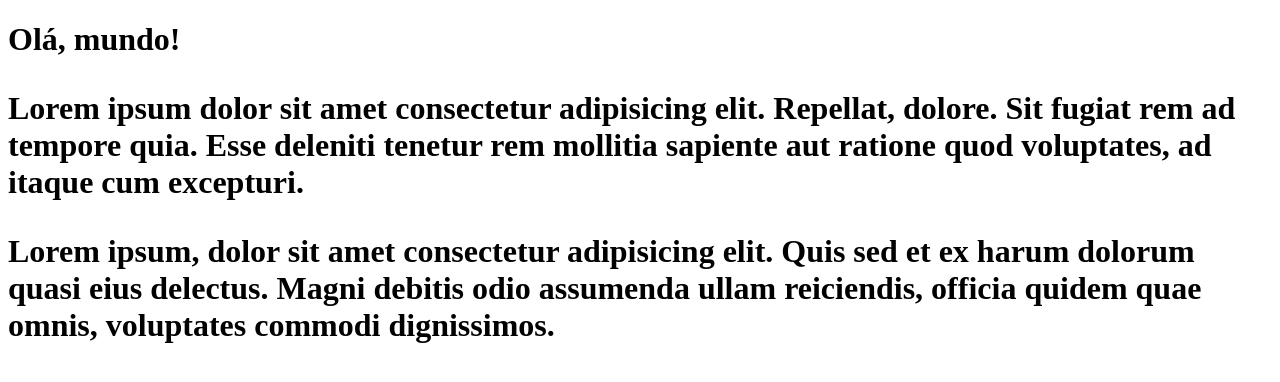
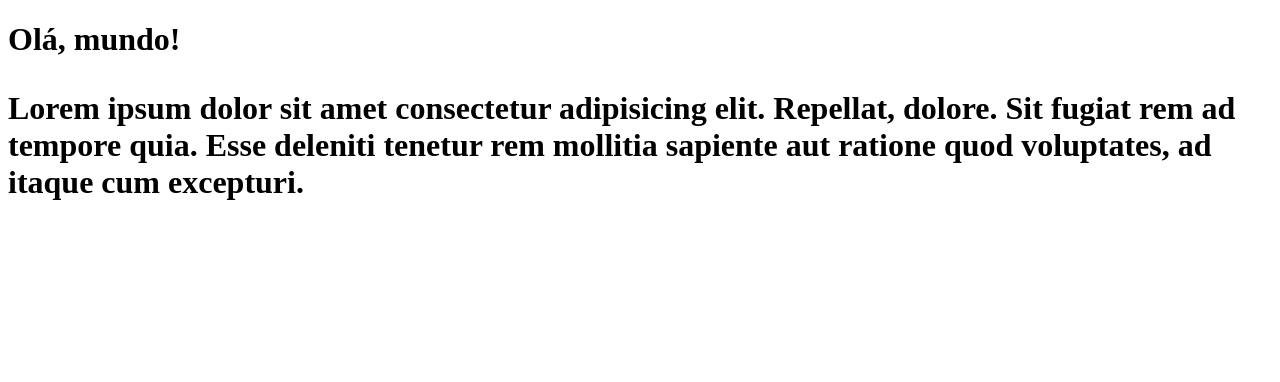
Before and after one commit to NatieleSerafim/Ola_Mundo, a plain HTML site: page siteexemplo/index.html in a window 1280 px wide. Drawn offline with Linux system fonts and the light colour scheme.

Commit message:
Retirei o paragrafo

```diff
--- a/siteexemplo/index.html
+++ b/siteexemplo/index.html
@@ -11,8 +11,5 @@
         <p>Lorem ipsum dolor sit amet consectetur adipisicing elit. Repellat, dolore.
         Sit fugiat rem ad tempore quia. Esse deleniti tenetur rem mollitia sapiente
         aut ratione quod voluptates, ad itaque cum excepturi.
-        <p>Lorem ipsum, dolor sit amet consectetur adipisicing elit. Quis sed et ex harum dolorum quasi eius delectus.
-        Magni debitis odio assumenda ullam reiciendis, officia quidem quae omnis,
-        voluptates commodi dignissimos.
-</body>
+ </body>
 </html>
```
